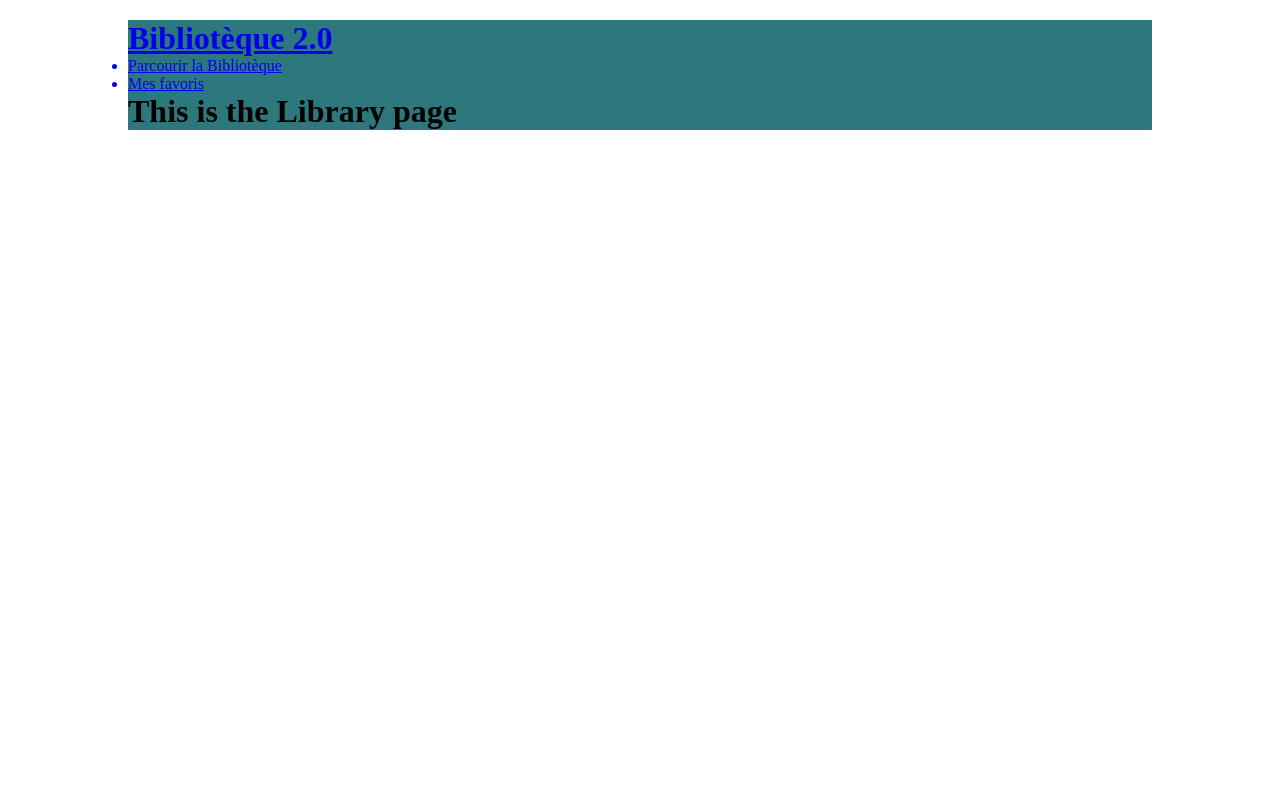
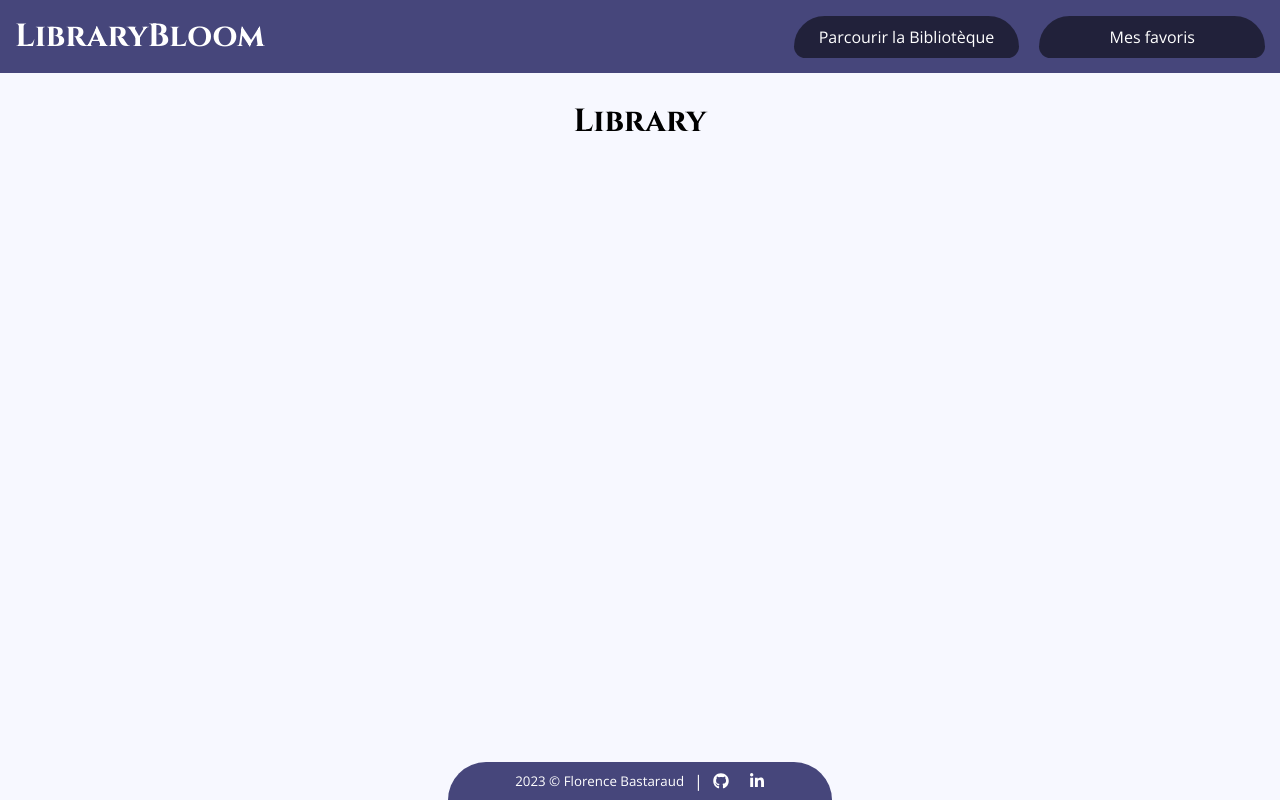
Before and after one commit to FlorenceBastaraud/books-app, a React (Create React App) app: page /library in a window 1280 px wide. Built offline with nearby package versions, Linux system fonts and the light colour scheme; no server answers.

Commit message:
worked on the ui design integration

```diff
--- a/package.json
+++ b/package.json
@@ -5,6 +5,7 @@
   "dependencies": {
     "react": "^18.2.0",
     "react-dom": "^18.2.0",
+    "react-icons": "^4.7.1",
     "react-router-dom": "^6.7.0",
     "react-scripts": "5.0.1"
   },
--- a/public/index.html
+++ b/public/index.html
@@ -7,7 +7,10 @@
     <meta name="description"= content="Web site created using create-react-app"
     />
     <link rel="manifest" href="%PUBLIC_URL%/manifest.json" />
-    <title>Books App</title>
+    <link rel="preconnect" href="https://fonts.googleapis.com">
+    <link rel="preconnect" href="https://fonts.gstatic.com" crossorigin>
+    <link href="https://fonts.googleapis.com/css2?family=Open+Sans:ital,wght@0,400;0,500;0,600;0,700;1,400;1,500;1,600;1,700&family=Cinzel:wght@400;600;700&display=swap" rel="stylesheet">
+    <title>LibraryBlooms</title>
   </head>
   <body>
     <noscript>You need to enable JavaScript to run this app.</noscript>
--- a/src/App.js
+++ b/src/App.js
@@ -1,5 +1,6 @@
 import {Routes, Route} from "react-router-dom"
 import Header from "./components/Header"
+import Footer from "./components/Footer";
 import Homepage from "./pages/Homepage";
 import Library from "./pages/Library";
 import Favorites from "./pages/Favorites";
@@ -14,6 +15,7 @@ export default function App() {
         <Route path="/library" element={<Library/>}/>
         <Route path="/favorites" element={<Favorites/>}/>
       </Routes>
+      <Footer/>
     </div>
   );
 }
--- a/src/assets/styles/styles.css
+++ b/src/assets/styles/styles.css
@@ -3,19 +3,93 @@
   padding: 0;
   caret-color: transparent;
   box-sizing: inherit;
+  font-family: 'Open Sans', sans-serif;
+}
+
+button {
+  font-family: 'Open Sans', sans-serif;
 }
 
 body {
   box-sizing: border-box;
+  overflow: hidden;
+}
+
+h1 {
+  font-family: 'Cinzel', serif;
 }
 
 .container {
-  width: 80%;
-  background-color: rgb(44, 120, 124);
-  margin: 20px auto;
+  width: 100%;
+  height: 100vh;
+  background-color: #f7f8ff;
+  margin: auto;
+  padding: 100px;
 }
 
-.books-grid {
+
+header, footer {
+  background-color: #46467b;
+  color: #fff;
+}
+
+header a, footer a{
+  color: #fff;
+  text-decoration: none;
+}
+
+header {
+  position: fixed;
+  display: flex;
+  align-items: center;
+  justify-content: space-between;
+  padding: 15px;
+  top: 0;
+  left: 0;
+  right: 0;
+}
+
+header ul {
   display: grid;
-  grid-template-columns: repeat(4, 1fr);
+  grid-template-columns: 1fr 1fr;
+  column-gap: 20px;
 }
+
+header ul a {
+  list-style-type: none;
+  padding: 10px 25px;
+  text-align: center;
+  color: #fff;
+  background-color: rgba(0, 0, 0, 0.525);
+  border-radius: 160px 160px 60px 60px;
+}
+
+footer {
+  position: fixed;
+  bottom: 0;
+  left: 35vw;
+  right: 35vw;
+  border-radius: 200px 200px 0px 0px;
+  display: flex;
+  align-items: center;
+  justify-content: space-around;
+  padding: 8px;
+}
+
+footer div {
+  display: flex;
+  justify-content: center;
+  align-items: center;
+}
+
+footer div a {
+  display: flex;
+  align-items: center;
+  justify-content: center;
+  padding: 0 10px;
+}
+
+.page {
+  text-align: center;
+  margin: auto;
+}
--- /dev/null
+++ b/src/components/Footer.js
@@ -0,0 +1,23 @@
+import { FaGithub, FaLinkedinIn } from 'react-icons/fa';
+
+function Footer(){
+  return (
+      <footer>
+        <div>
+          <a href="https://florenceb.fr" target="_blank" rel="noreferrer">
+            <small>2023 &copy; Florence Bastaraud</small>
+          </a>
+          <span>|</span>
+          <a href="https://github.com/florencebastaraud" target="_blank" rel="noreferrer">
+            <FaGithub />
+          </a>
+          <a href="https://www.linkedin.com/in/florence-bastaraud-2630b3204/" target="_blank" rel="noreferrer">
+            <FaLinkedinIn />
+          </a>
+        </div>
+    </footer>
+  )
+}
+
+
+export default Footer
--- a/src/components/Header.js
+++ b/src/components/Header.js
@@ -3,7 +3,7 @@ import { Link } from "react-router-dom"
 function Header(){
   return (
       <header>
-        <Link to="/"><h1>Bibliotèque 2.0</h1></Link>
+        <Link to="/"><h1>LibraryBloom</h1></Link>
         <ul>
           <Link to="/library"><li>Parcourir la Bibliotèque</li></Link>
           <Link to="/favorites"><li>Mes favoris</li></Link>
--- a/src/index.js
+++ b/src/index.js
@@ -3,7 +3,7 @@ import ReactDOM from 'react-dom/client';
 import { BrowserRouter as Router} from 'react-router-dom';
 import "./assets/styles/styles.css";
 import App from './App';
-import { ContextBooksProvider } from './Context/ContextBooks';
+import { ContextBooksProvider } from './context/ContextBooks';
 
 
 const root = ReactDOM.createRoot(document.getElementById('root'));
--- a/src/pages/Favorites.js
+++ b/src/pages/Favorites.js
@@ -1,8 +1,8 @@
 
 function Favorites(){
   return (
-      <div>
-        <h1>This is the Favorites page</h1>
+      <div className="page favorites">
+        <h1>My Favorites</h1>
       </div>
   )
 }
--- a/src/pages/Homepage.js
+++ b/src/pages/Homepage.js
@@ -2,8 +2,8 @@
 
 function Homepage(){
   return (
-      <div>
-        <h1>This is the grid cover Homepage</h1>
+      <div className="page homepage">
+        <h1>Homepage</h1>
       </div>
   )
 }
--- a/src/pages/Library.js
+++ b/src/pages/Library.js
@@ -1,8 +1,8 @@
 
 function Library(){
   return (
-      <div>
-        <h1>This is the Library page</h1>
+      <div className="page library">
+        <h1>Library</h1>
       </div>
   )
 }
```
Also changed, not shown: 1 other file (tests, documents, lock files or other folders).
